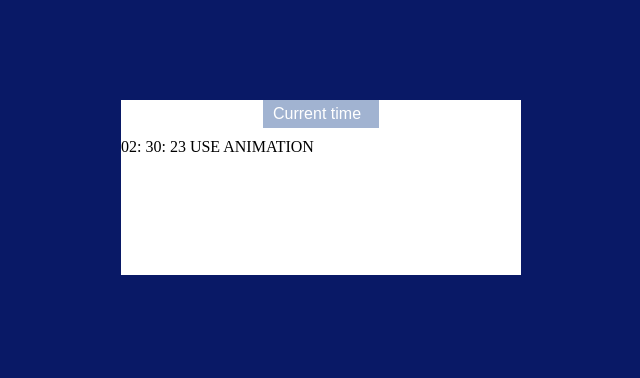
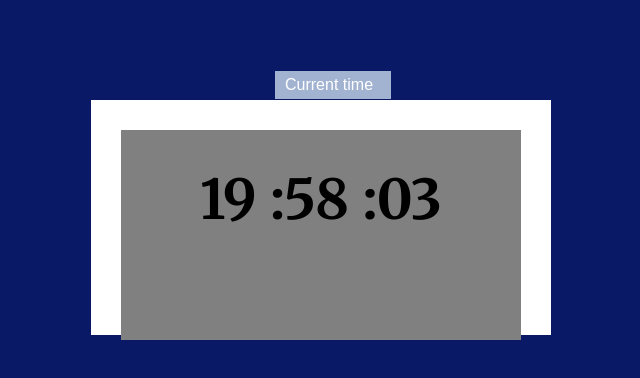
Before and after one commit to marniheijnis/Challenge2, a plain HTML site: page index.html in a window 1280 px wide. Shown: the whole page, without its empty margins (319-959 px from the left). Drawn offline with Linux system fonts and the light colour scheme.

Commit message:
clock
created the time and made it run

```diff
--- a/index.html
+++ b/index.html
@@ -1,11 +1,11 @@
 <!DOCTYPE html>
 <html>
 <link rel="stylesheet" href="styles/mystyle.css">
+<link href="https://fonts.googleapis.com/css2?family=Merriweather:wght@700&display=swap" rel="stylesheet">
 <head>
 <meta charset="utf-8">
 	<title>Challenge 2- Clock</title>
-	<script src="scripts/main.js" defer></script>
-</head>
+	</head>
 <body>
 <div class="main">
 	<div class="badge">
@@ -13,9 +13,11 @@
 	</div>
 
 	<div class="clock">
-		<span id="hour">02:</span>
-		<span id="minute">30:</span>
-		<span id="second">23</span>
-		USE ANIMATION
+		<span id="hour"></span>
+		<span id="minute"></span>
+		<span id="second"></span>
+	</div>
+</div>
+	<script src="scripts/main.js" defer></script>
 </body>
 </html>
--- a/scripts/main.js
+++ b/scripts/main.js
@@ -0,0 +1,22 @@
+
+function clock() {
+	var fullDate = new Date();
+	var hours = fullDate.getHours();
+	var mins = fullDate.getMinutes();
+	var secs = fullDate.getSeconds();
+
+	if (hours < 10) {
+		hours = "0" + hours;
+	}
+	if (mins < 10) {
+		mins = "0" + mins;
+	}
+	if (secs < 10) {
+		secs = "0" + secs;
+	}
+	document.getElementById('hour').innerHTML = hours;
+	document.getElementById('minute').innerHTML = ":" + mins;
+	document.getElementById('second').innerHTML = ":" + secs;
+}
+
+setInterval(clock,100);
--- a/styles/mystyle.css
+++ b/styles/mystyle.css
@@ -7,6 +7,8 @@ body {
 	width: 400px;
 	height: 175px;
 	margin: 100px auto;
+	position: relative;
+	padding: 30px;
 }
 
 .badge {
@@ -16,5 +18,15 @@ body {
 	padding: 5px 10px;
 	font-family: fantasy;
 	font-weight: lighter;
-	margin: 10px auto;
+	position: absolute;
+	top: -29.5px;
+	left: 40%;
 }
+.clock {
+	background: grey;
+	text-align: center;
+	font-size: 55px;
+	font-family: 'Merriweather', serif;
+	height: 100%;
+	padding-top: 35px;
+}
```
Also changed, not shown: pattern.jpg (added).
